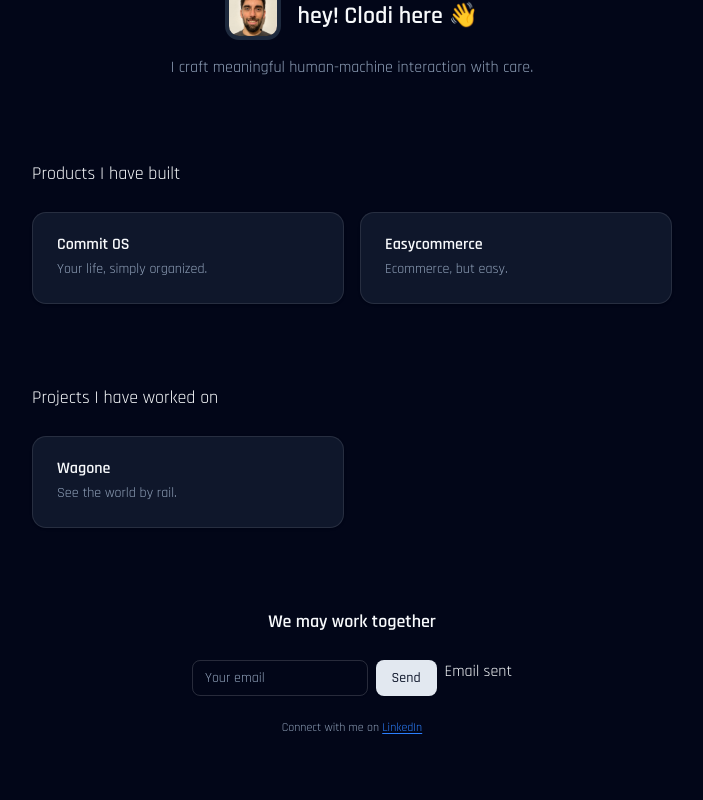
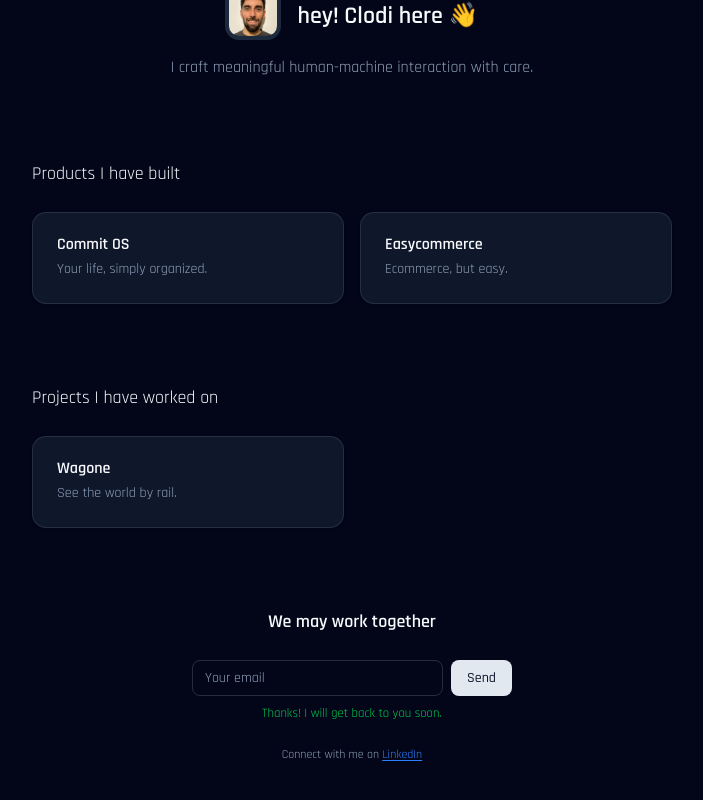
Before and after one commit to clodi-tech/clodi, a Next.js app: page / in a window 1280 px wide. Both pictures are taken after typing "name@example.com" into the empty fields and a click on the button "Send". Shown: the part 146-946 px from the top of the page, without its empty margins (288-991 px from the left). Built offline with nearby package versions, Linux system fonts and the light colour scheme.

Commit message:
handle state

```diff
--- a/components/form-email.tsx
+++ b/components/form-email.tsx
@@ -10,6 +10,7 @@ export default function FormEmail() {
   const [state, formAction] = useActionState(getEmail, null);
 
   return (
+    <div className="flex flex-col items-center gap-2 w-full">
       <Form action={formAction} className="flex gap-2 w-full max-w-xs">
         <Input
           type="email"
@@ -19,7 +20,12 @@ export default function FormEmail() {
           className="flex-1"
         />
         <Button type="submit">Send</Button>
-      {state && state === "ok" && <p>Email sent</p>}
       </Form>
+      {state && state === "ok" && (
+        <small className="text-green-500">
+          Thanks! I will get back to you soon.
+        </small>
+      )}
+    </div>
   );
 }
```
Lines whose indentation alone changed are shown as unchanged.
